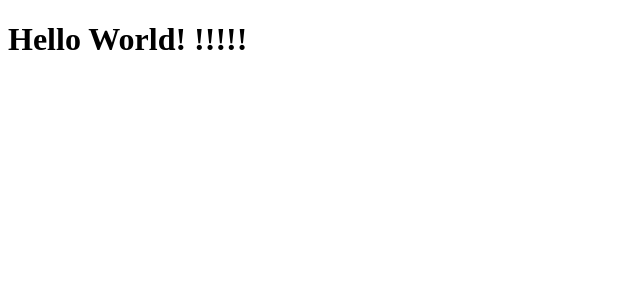
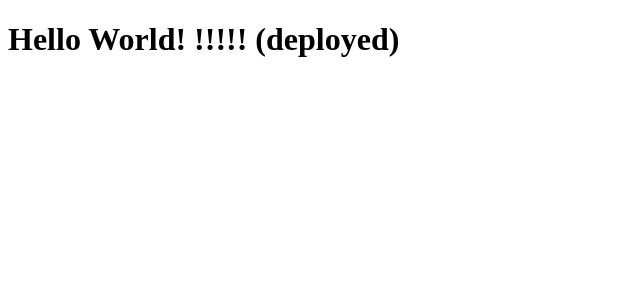
Before and after one commit to ComeTiss/techblog, a React (Create React App) app: page / in a window 1280 px wide. Shown: the top 300 px of the page, without its empty margins (0-640 px from the left). Built offline with nearby package versions, Linux system fonts and the light colour scheme.

Commit message:
minor fix

```diff
--- a/src/App.tsx
+++ b/src/App.tsx
@@ -1,7 +1,7 @@
 import React from "react";
 
 function App() {
-  return <h1>Hello World! !!!!!</h1>;
+  return <h1>Hello World! !!!!! (deployed)</h1>;
 }
 
 export default App;
```
